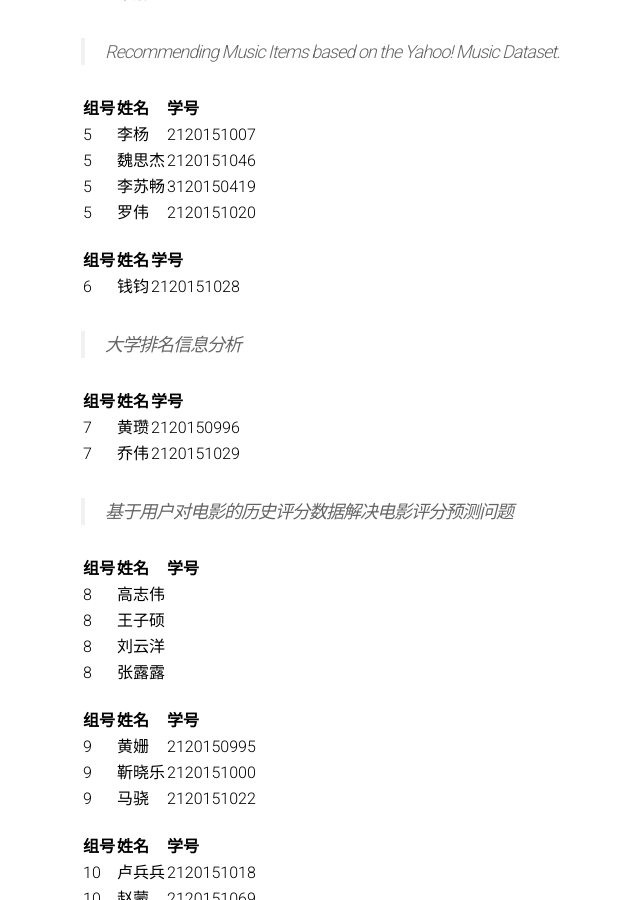
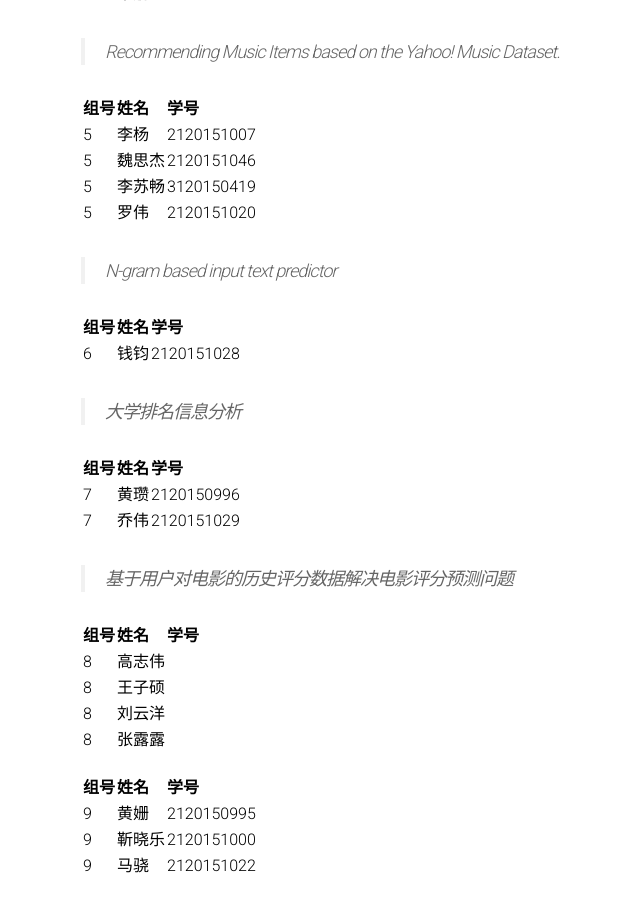
Before and after one commit to BITDM/bitdm.github.io, a Jekyll site: the page built from 2016/groups.md, in a window 1280 px wide and 900 px high, scrolled down 845 px. Shown: the whole window, without its empty margins (159-799 px from the left). Built offline with Jekyll 4.4.1, drawn with Linux system fonts in a browser that asks for light colours.

Commit message:
Update groups.md

```diff
--- a/2016/groups.md
+++ b/2016/groups.md
@@ -44,6 +44,7 @@ permalink: /2016/groups/
 |5|李苏畅|3120150419|
 |5|罗伟|2120151020|
 
+> N-gram based input text predictor
 
 |组号|姓名|学号|
 |:-------------|:-------------|:-----|
```
